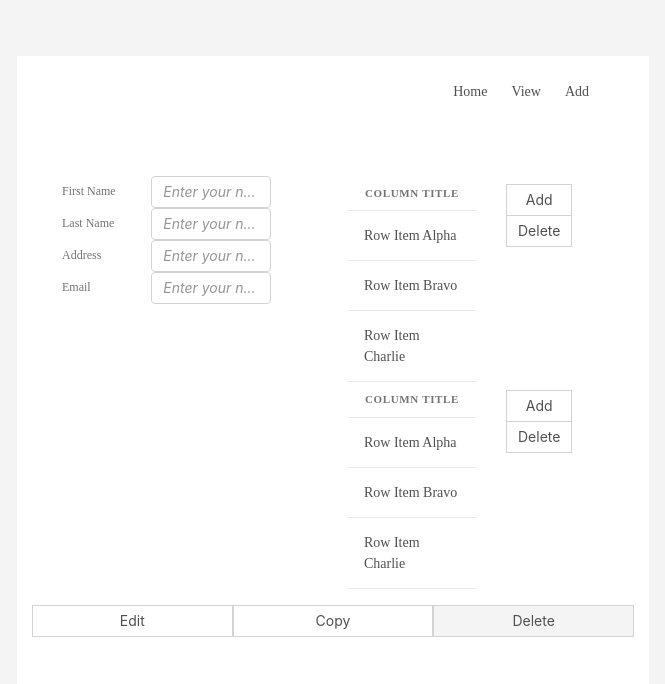
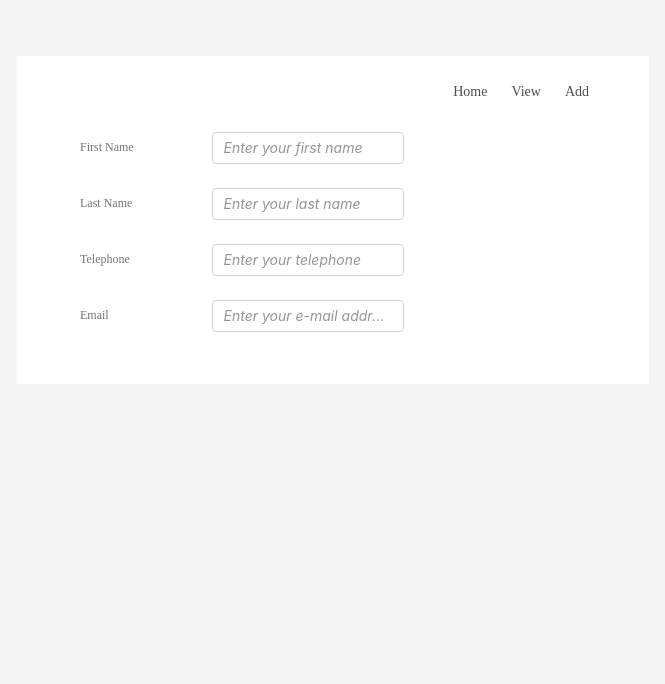
Before and after one commit to Andres6936/N3-ContactList-Django, a Django app: page /add in a window 1280 px wide. Shown: the top 684 px of the page, without its empty margins (307-972 px from the left). Run offline with Django 3.2, Linux system fonts and the light colour scheme; some libraries are stand-ins or nearby versions.

Commit message:
Replaced code for form

```diff
--- a/templates/add.html
+++ b/templates/add.html
@@ -1,128 +1,51 @@
 {% extends 'base.html' %}
 {% block content %}
 
-    <section class="row row-cols-2 pt-5" style="background-color: #ffffff">
-        <div class="col">
-            <div class="col-12">
-                <label for="lifestory" class="col-4 spectrum-FieldLabel spectrum-FieldLabel--left">First Name</label>
-                <div class="col-7 spectrum-Textfield">
-                    <input type="text" placeholder="Enter your name" name="field" value=""
-                           class="spectrum-Textfield-input">
-                </div>
-            </div>
+    <section class="row row-cols-1 pb-5" style="background-color: #ffffff">
 
-            <div class="col-12">
-                <label for="lifestory" class="col-4 spectrum-FieldLabel spectrum-FieldLabel--left">Last Name</label>
-                <div class="col-7 spectrum-Textfield">
-                    <input type="text" placeholder="Enter your name" name="field" value=""
-                           class="spectrum-Textfield-input">
-                </div>
-            </div>
-
-            <div class="col-12">
-                <label for="lifestory" class="col-4 spectrum-FieldLabel spectrum-FieldLabel--left">Address</label>
-                <div class="col-7 spectrum-Textfield">
-                    <input type="text" placeholder="Enter your name" name="field" value=""
-                           class="spectrum-Textfield-input">
-                </div>
-            </div>
-
-            <div class="col-12">
-                <label for="lifestory" class="col-4 spectrum-FieldLabel spectrum-FieldLabel--left">Email</label>
-                <div class="col-7 spectrum-Textfield">
-                    <input type="text" placeholder="Enter your name" name="field" value=""
-                           class="spectrum-Textfield-input">
-                </div>
-            </div>
-        </div>
-
-        <div class="col">
-            <div class="row row-cols-2">
-                <div class="col">
-                    <table class="spectrum-Table">
-                        <thead class="spectrum-Table-head">
-                        <tr>
-                            <th class="spectrum-Table-headCell">Column Title</th>
-                        </tr>
-                        </thead>
-
-                        <tbody class="spectrum-Table-body">
-                        <tr class="spectrum-Table-row">
-                            <td class="spectrum-Table-cell" tabindex="0">Row Item Alpha</td>
-                        </tr>
-                        <tr class="spectrum-Table-row">
-                            <td class="spectrum-Table-cell" tabindex="0">Row Item Bravo</td>
-                        </tr>
-                        <tr class="spectrum-Table-row">
-                            <td class="spectrum-Table-cell" tabindex="0">Row Item Charlie</td>
-                        </tr>
-                        </tbody>
-                    </table>
-                </div>
-
-                <div class="col">
-                    <div class="spectrum-ActionGroup spectrum-ActionGroup--vertical spectrum-ActionGroup--compact">
-                        <button class="spectrum-ActionButton spectrum-ActionGroup-item">
-                            <span class="spectrum-ActionButton-label">Add</span>
-                        </button>
-
-                        <button class="spectrum-ActionButton spectrum-ActionGroup-item">
-                            <span class="spectrum-ActionButton-label">Delete</span>
-                        </button>
+        <form class="col mx-5 spectrum-Form">
+            <div class="spectrum-Form-item">
+                <label for="add-first-name" class="spectrum-Form-itemLabel spectrum-FieldLabel--right">First
+                    Name</label>
+                <div class="spectrum-Form-itemField">
+                    <div class="spectrum-Textfield">
+                        <input class="spectrum-Textfield-input" aria-invalid="false" type="text"
+                               placeholder="Enter your first name" id="add-first-name">
                     </div>
                 </div>
             </div>
 
-            <div class="row row-cols-2">
-                <div class="col">
-                    <table class="spectrum-Table">
-                        <thead class="spectrum-Table-head">
-                        <tr>
-                            <th class="spectrum-Table-headCell">Column Title</th>
-                        </tr>
-                        </thead>
-
-                        <tbody class="spectrum-Table-body">
-                        <tr class="spectrum-Table-row">
-                            <td class="spectrum-Table-cell" tabindex="0">Row Item Alpha</td>
-                        </tr>
-                        <tr class="spectrum-Table-row">
-                            <td class="spectrum-Table-cell" tabindex="0">Row Item Bravo</td>
-                        </tr>
-                        <tr class="spectrum-Table-row">
-                            <td class="spectrum-Table-cell" tabindex="0">Row Item Charlie</td>
-                        </tr>
-                        </tbody>
-                    </table>
-                </div>
-
-                <div class="col">
-                    <div class="spectrum-ActionGroup spectrum-ActionGroup--vertical spectrum-ActionGroup--compact">
-                        <button class="spectrum-ActionButton spectrum-ActionGroup-item">
-                            <span class="spectrum-ActionButton-label">Add</span>
-                        </button>
-
-                        <button class="spectrum-ActionButton spectrum-ActionGroup-item">
-                            <span class="spectrum-ActionButton-label">Delete</span>
-                        </button>
+            <div class="spectrum-Form-item">
+                <label class="spectrum-Form-itemLabel spectrum-FieldLabel--right">Last Name</label>
+                <div class="spectrum-Form-itemField">
+                    <div class="spectrum-Textfield">
+                        <input class="spectrum-Textfield-input" aria-invalid="false" type="text"
+                               placeholder="Enter your last name">
                     </div>
                 </div>
             </div>
-        </div>
 
-        <div class="row col-12 mx-auto pt-3 pb-5">
-            <div class="col-12 p-0 spectrum-ActionGroup spectrum-ActionGroup--compact">
-                <button class="col-4 spectrum-ActionButton spectrum-ActionGroup-item">
-                    <span class="spectrum-ActionButton-label">Edit</span>
-                </button>
-                <button class="col-4 spectrum-ActionButton spectrum-ActionGroup-item">
-                    <span class="spectrum-ActionButton-label">Copy</span>
-                </button>
-                <button class="col-4 spectrum-ActionButton spectrum-ActionGroup-item is-selected">
-                    <span class="spectrum-ActionButton-label">Delete</span>
-                </button>
+            <div class="spectrum-Form-item">
+                <label class="spectrum-Form-itemLabel spectrum-FieldLabel--right">Telephone</label>
+                <div class="spectrum-Form-itemField">
+                    <div class="spectrum-Textfield">
+                        <input class="spectrum-Textfield-input" aria-invalid="false" type="number"
+                               placeholder="Enter your telephone">
+                    </div>
+                </div>
             </div>
-        </div>
+
+            <div class="spectrum-Form-item">
+                <label class="spectrum-Form-itemLabel spectrum-FieldLabel--right">Email</label>
+                <div class="spectrum-Form-itemField">
+                    <div class="spectrum-Textfield">
+                        <input class="spectrum-Textfield-input" aria-invalid="false" type="email"
+                               placeholder="Enter your e-mail address">
+                    </div>
+                </div>
+            </div>
+        </form>
+
     </section>
 
 {% endblock content %}
```
